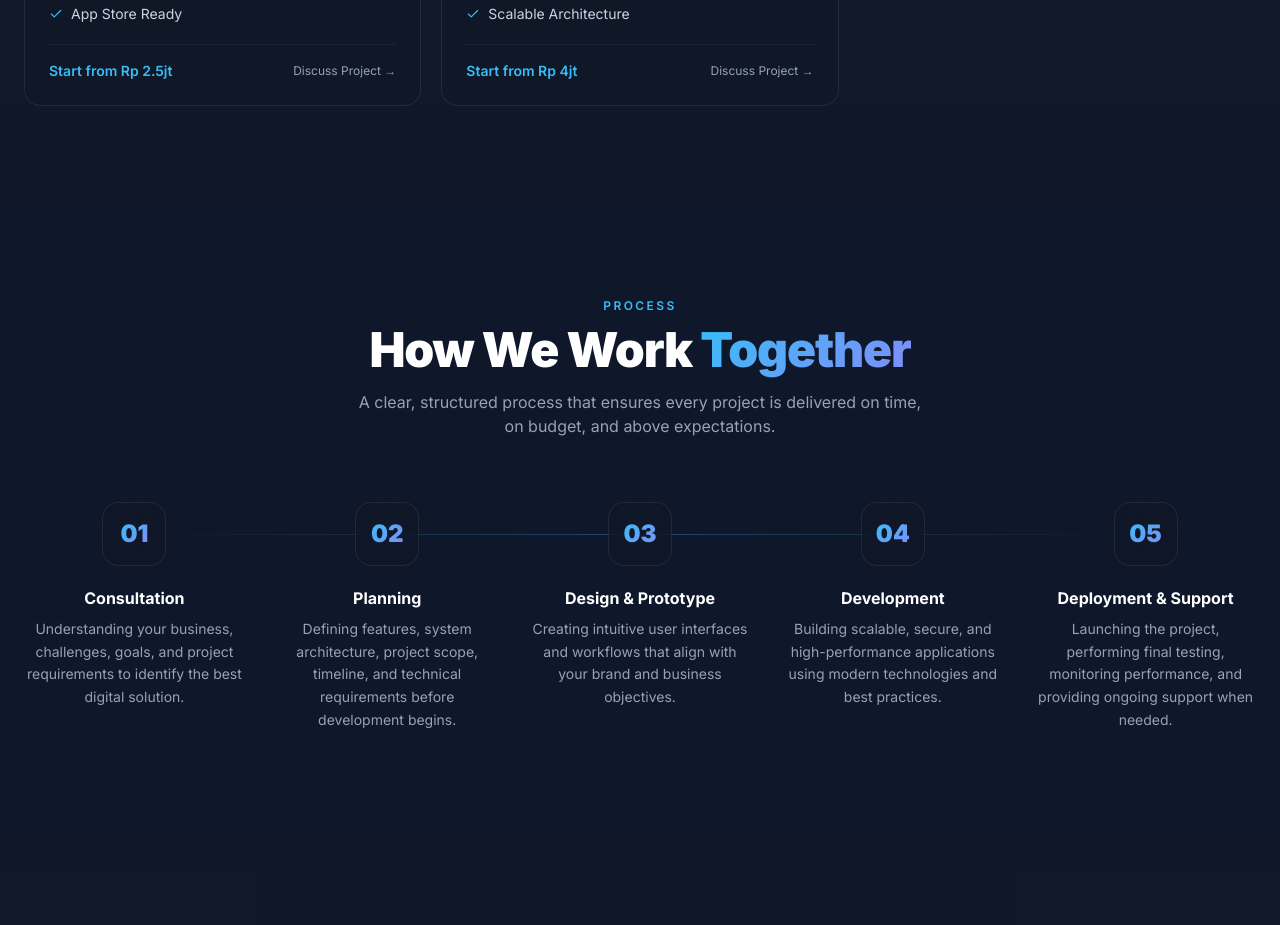
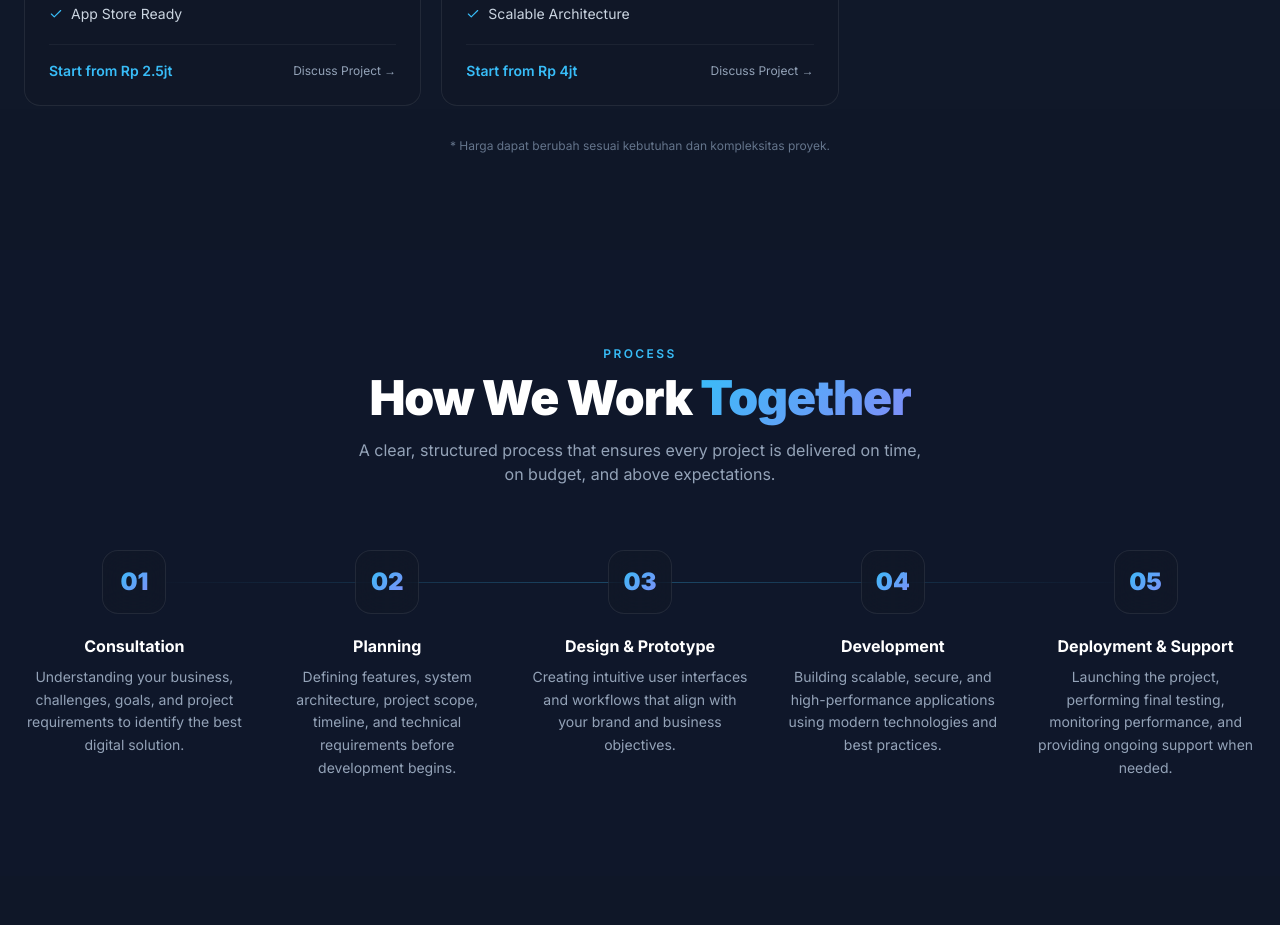
Before and after one commit to apege/Stack.byAlif, a Next.js app: page / in a window 1280 px wide. Shown: the part 5480-6405 px from the top of the page. Built offline with nearby package versions, Linux system fonts and the light colour scheme.

Commit message:
fift commit | fix file robots.ts

```diff
--- a/app/robots.ts
+++ b/app/robots.ts
@@ -6,6 +6,6 @@ export default function robots(): MetadataRoute.Robots {
       userAgent: '*',
       allow: '/',
     },
-    sitemap: 'https://apege.dev/sitemap.xml',
+    sitemap: 'https://stackbyalif.my.id/sitemap.xml',
   };
 }
--- a/components/sections/Services.tsx
+++ b/components/sections/Services.tsx
@@ -117,9 +117,19 @@ export default function Services() {
                   </button>
                 </div>
               </motion.div>
+
             );
           })}
         </motion.div>
+        <motion.p
+          variants={fadeUp}
+          initial="hidden"
+          whileInView="visible"
+          viewport={{ once: true }}
+          className="text-center text-xs text-[#64748B] mt-8"
+        >
+          * Harga dapat berubah sesuai kebutuhan dan kompleksitas proyek.
+        </motion.p>
       </div>
     </section>
   );
```
